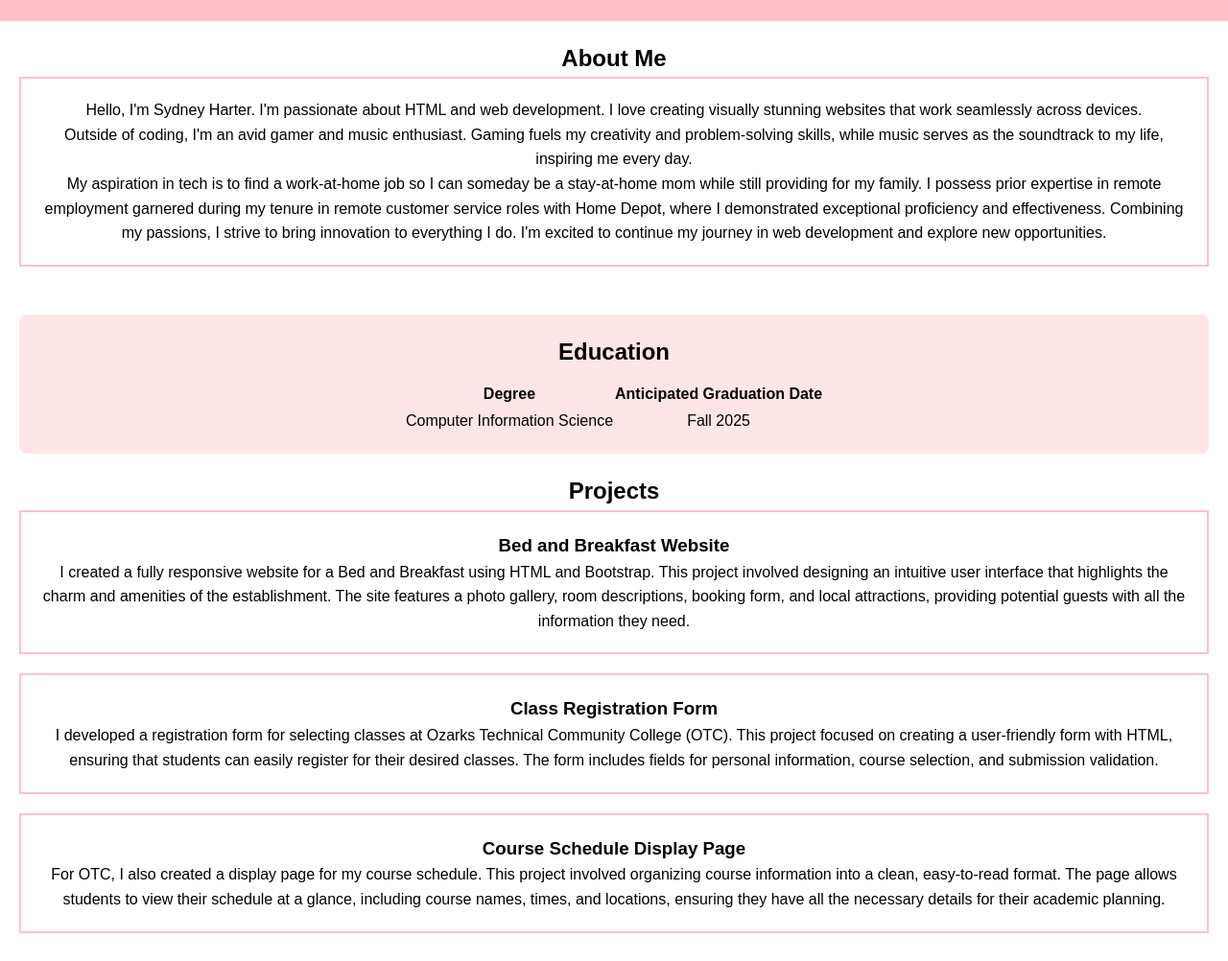
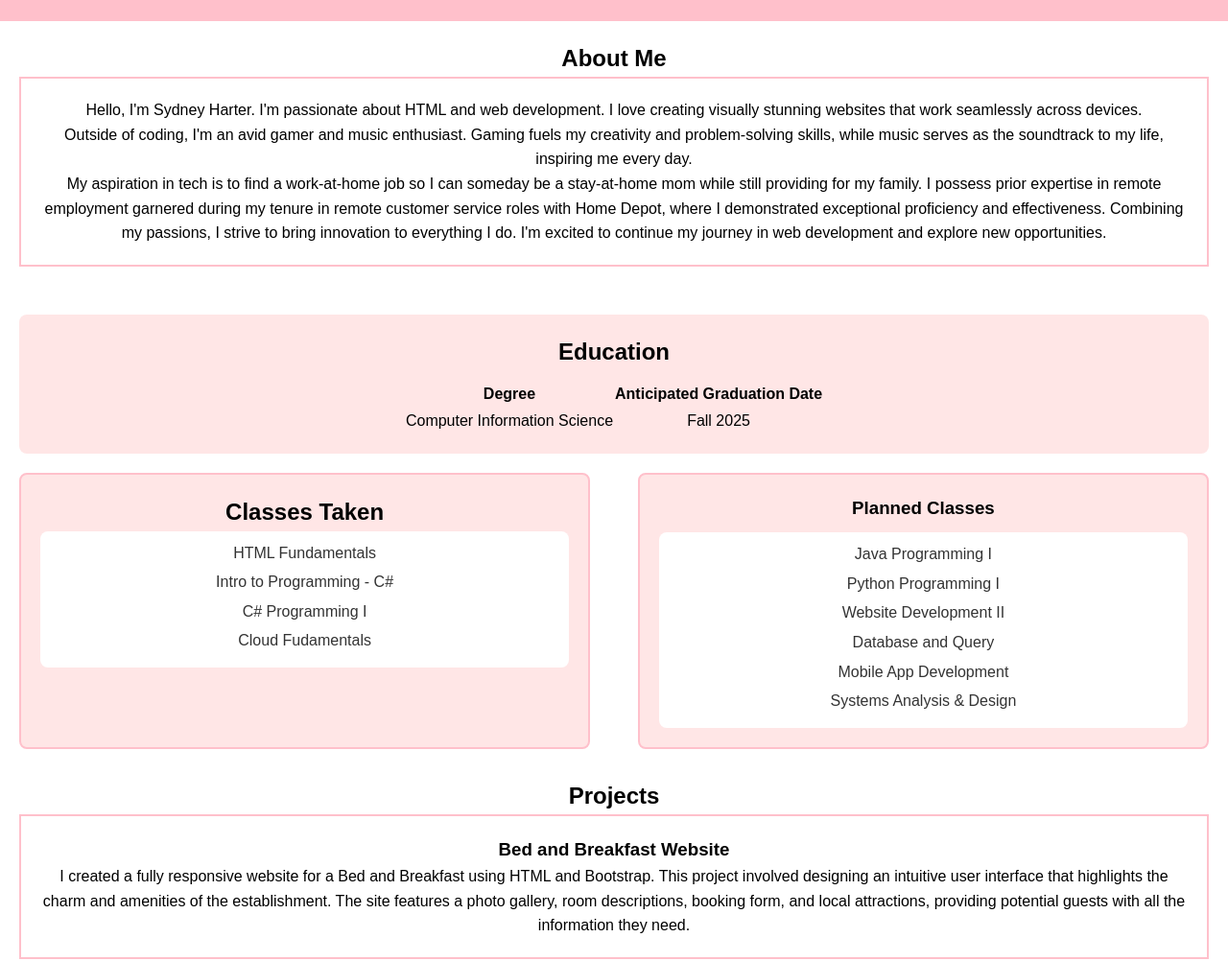
Before and after one commit to Sydney3939/Sydney3939.gihub.io, a plain HTML site: page index.html in a window 1280 px wide. Shown: the part 95-1097 px from the top of the page at 96% size. Drawn offline with Linux system fonts and the light colour scheme.

Commit message:
Added classes taken and planned classes section, added flourishes to the style sheet

```diff
--- a/index.html
+++ b/index.html
@@ -48,6 +48,29 @@
 	  </div>
         </section>
 
+	<section id="classes">
+	    <div class="class-list">
+            <h2>Classes Taken</h2>
+        	<ul>
+            	<li>HTML Fundamentals</li>
+            	<li>Intro to Programming - C#</li>
+            	<li>C# Programming I</li>
+            	<li>Cloud Fudamentals</li>
+              	</ul>
+	    </div>
+	    <div class="class-list">
+            <h3>Planned Classes</h3>
+        	<ul>
+            	<li>Java Programming I</li>
+		<li>Python Programming I</li>
+            	<li>Website Development II</li>
+            	<li>Database and Query</li>
+            	<li>Mobile App Development</li>
+		<li>Systems Analysis & Design</li>
+       	        </ul>
+	    </div>
+        </section>
+
         <section id="projects">
             <h2>Projects</h2>
 
--- a/styles.css
+++ b/styles.css
@@ -112,3 +112,42 @@ footer {
         max-width: 100%;
     }
 }
+/*Styles for classes section */
+#classes {
+    display: flex;
+    justify-content: space-between;
+    margin-top: 20px;
+}
+
+.class-list {
+    width: 48%;
+    border: 2px solid pink;
+    border-radius: 8px;
+    padding: 20px;
+    background-color: #ffe6e6;
+}
+
+.class-list h3 {
+    margin-bottom: 10px;
+    color: black;
+    text-align: center;
+}
+.class-list ul {
+    list-style-type: none;
+    padding: 0;
+    background-color: #fff; /* Light pink background */
+    border-radius: 8px;
+    padding: 10px;
+}
+
+.class-list ul li {
+    margin-bottom: 5px;
+    color: #333;
+}
+
+/* Hover effect for list items */
+.class-list ul li:hover {
+    background-color: pink;
+    color: white;
+    cursor: pointer;
+}
```
